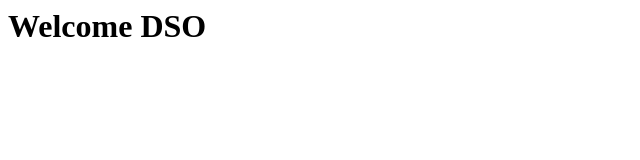
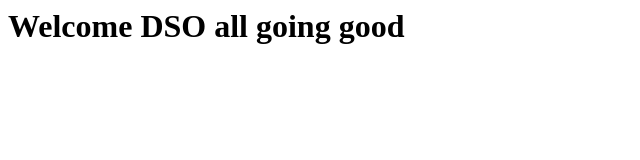
Before and after one commit to sowmiyapeace0101/gitrepoapril, a plain HTML site: page index.html in a window 1280 px wide. Shown: the whole page, without its empty margins (0-640 px from the left). Drawn offline with Linux system fonts and the light colour scheme.

Commit message:
my second commit

```diff
--- a/index.html
+++ b/index.html
@@ -1,3 +1,4 @@
 <h1>
 Welcome DSO
+all going good
 </h1>
```
